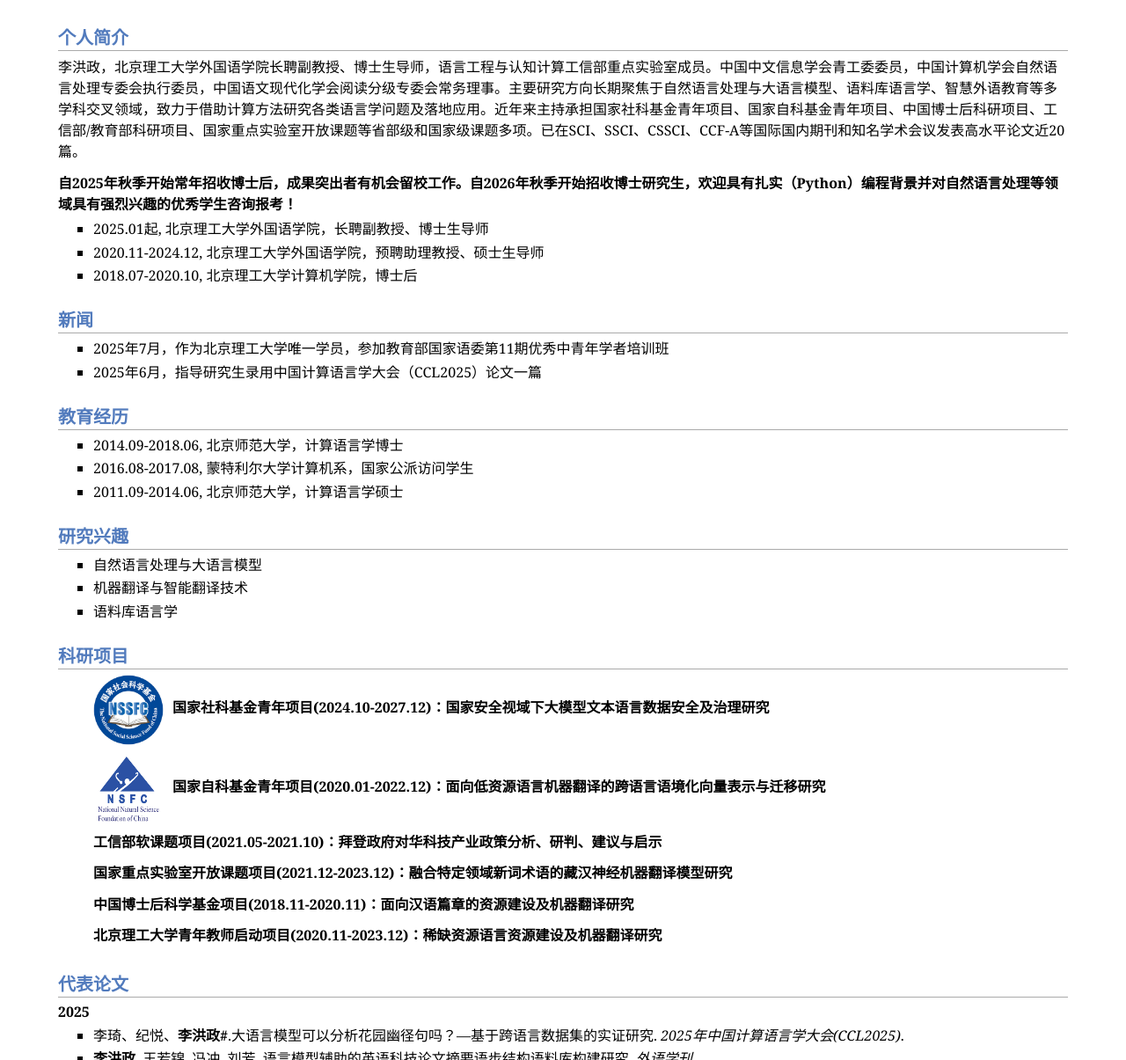
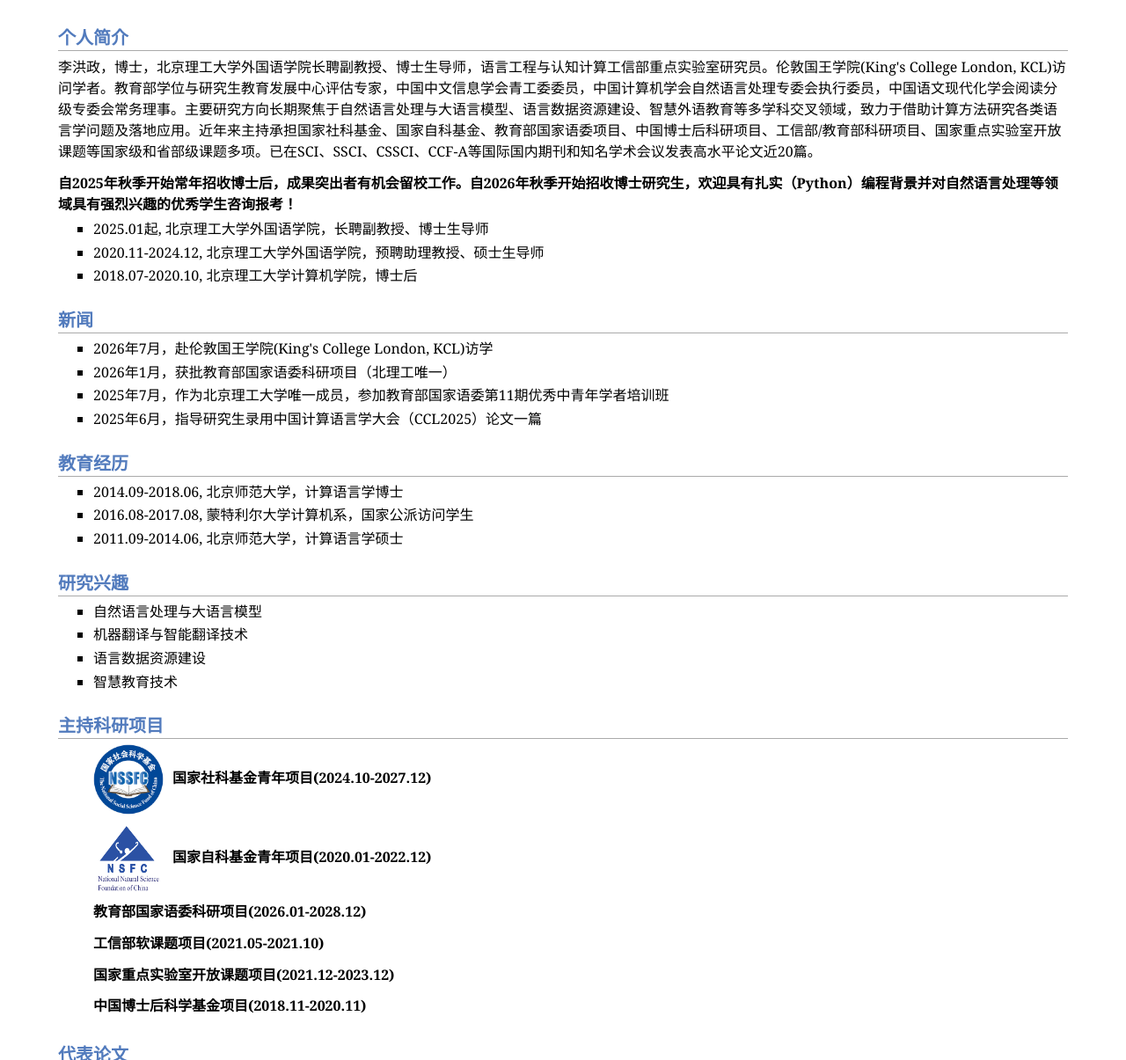
Before and after one commit to lihongzheng-nlp/lihongzheng-nlp.github.io, a Jekyll site: the page index_zh.html, which Jekyll copies as it is, in a window 1280 px wide and 1400 px high, scrolled down 245 px, cut to the strip 195-1400 px from the top of the window. Shown: the whole strip at 88% size. Built offline with Jekyll 4.4.1, drawn with Linux system fonts in a browser that asks for light colours.

Commit message:
Update index_zh.html

```diff
--- a/index_zh.html
+++ b/index_zh.html
@@ -21,7 +21,7 @@
 <div id="layout-content">
 <p><br /></p>
 <table class="imgtable"><tr><td>
-<img src="images/lihongzheng.jpg" alt="alt text" width="250px" height="350px" />&nbsp;</td>
+<img src="images/IMG_2784.JPG" alt="alt text" width="250px" height="350px" />&nbsp;</td>
 <td align="left"><p><br />
 <b style="color: black; font-size: 30pt; font-family: 'Microsoft YaHei', sans-serif;">李洪政</b><br />
 <a href="https://sfl.bit.edu.cn/">北京理工大学外国语学院</a><br />
@@ -35,7 +35,7 @@
 </div>
 </td></tr></table>
 <h2><b>个人简介</b></h2>
-<p style="line-height: 1.5;">李洪政，北京理工大学外国语学院长聘副教授、博士生导师，语言工程与认知计算工信部重点实验室成员。中国中文信息学会青工委委员，中国计算机学会自然语言处理专委会执行委员，中国语文现代化学会阅读分级专委会常务理事。主要研究方向长期聚焦于自然语言处理与大语言模型、语料库语言学、智慧外语教育等多学科交叉领域，致力于借助计算方法研究各类语言学问题及落地应用。近年来主持承担国家社科基金青年项目、国家自科基金青年项目、中国博士后科研项目、工信部/教育部科研项目、国家重点实验室开放课题等省部级和国家级课题多项。已在SCI、SSCI、CSSCI、CCF-A等国际国内期刊和知名学术会议发表高水平论文近20篇。 </p>
+<p style="line-height: 1.5;">李洪政，博士，北京理工大学外国语学院长聘副教授、博士生导师，语言工程与认知计算工信部重点实验室研究员。伦敦国王学院(King's College London, KCL)访问学者。教育部学位与研究生教育发展中心评估专家，中国中文信息学会青工委委员，中国计算机学会自然语言处理专委会执行委员，中国语文现代化学会阅读分级专委会常务理事。主要研究方向长期聚焦于自然语言处理与大语言模型、语言数据资源建设、智慧外语教育等多学科交叉领域，致力于借助计算方法研究各类语言学问题及落地应用。近年来主持承担国家社科基金、国家自科基金、教育部国家语委项目、中国博士后科研项目、工信部/教育部科研项目、国家重点实验室开放课题等国家级和省部级课题多项。已在SCI、SSCI、CSSCI、CCF-A等国际国内期刊和知名学术会议发表高水平论文近20篇。 </p>
 <p style="line-height: 1.5;"><b>自2025年秋季开始常年招收博士后，成果突出者有机会留校工作。自2026年秋季开始招收博士研究生，欢迎具有扎实（Python）编程背景并对自然语言处理等领域具有强烈兴趣的优秀学生咨询报考！</b></p>
 
 <ul>
@@ -48,7 +48,9 @@
 </ul>
 <h2><b>新闻</b></h2>
 <ul>
-<li><p>2025年7月，作为北京理工大学唯一学员，参加教育部国家语委第11期优秀中青年学者培训班</p></li>
+<li><p>2026年7月，赴伦敦国王学院(King's College London, KCL)访学</p></li>
+<li><p>2026年1月，获批教育部国家语委科研项目（北理工唯一）</p></li>
+<li><p>2025年7月，作为北京理工大学唯一成员，参加教育部国家语委第11期优秀中青年学者培训班</p></li>
 <li><p>2025年6月，指导研究生录用中国计算语言学大会（CCL2025）论文一篇</p></li>
 </ul>
 <h2><b>教育经历</b></h2>
@@ -66,22 +68,24 @@
 </li>
 <li><p>机器翻译与智能翻译技术</p>
 </li>
-<li><p>语料库语言学</p>
+<li><p>语言数据资源建设</p>
+</li>
+<li><p>智慧教育技术</p>
 </li>
 </ul>
-<h2><b>科研项目</b></h2>
+<h2><b>主持科研项目</b></h2>
 <ul>
-<li class="project-item"><img src="images/nssfc.jpg" alt="Project Icon" style="width:80px; height:80px; margin-right:10px;"><p><b>国家社科基金青年项目(2024.10-2027.12)：国家安全视域下大模型文本语言数据安全及治理研究</b></p>
+<li class="project-item"><img src="images/nssfc.jpg" alt="Project Icon" style="width:80px; height:80px; margin-right:10px;"><p><b>国家社科基金青年项目(2024.10-2027.12)</b></p>
 </li>
-<li class="project-item"><img src="images/nsfc.png" alt="Project Icon" style="width:80px; height:80px; margin-right:10px;"><p><b>国家自科基金青年项目(2020.01-2022.12)：面向低资源语言机器翻译的跨语言语境化向量表示与迁移研究</b></p>
+<li class="project-item"><img src="images/nsfc.png" alt="Project Icon" style="width:80px; height:80px; margin-right:10px;"><p><b>国家自科基金青年项目(2020.01-2022.12)</b></p>
 </li>
-<li class="project-item"><p><b>工信部软课题项目(2021.05-2021.10)：拜登政府对华科技产业政策分析、研判、建议与启示</b></p>
+<li class="project-item"><p><b>教育部国家语委科研项目(2026.01-2028.12)</b></p>
 </li>
-<li class="project-item"><p><b>国家重点实验室开放课题项目(2021.12-2023.12)：融合特定领域新词术语的藏汉神经机器翻译模型研究</b></p>
+<li class="project-item"><p><b>工信部软课题项目(2021.05-2021.10)</b></p>
 </li>
-<li class="project-item"><p><b>中国博士后科学基金项目(2018.11-2020.11)：面向汉语篇章的资源建设及机器翻译研究</b></p>
+<li class="project-item"><p><b>国家重点实验室开放课题项目(2021.12-2023.12)</b></p>
 </li>
-<li class="project-item"><p><b>北京理工大学青年教师启动项目(2020.11-2023.12)：稀缺资源语言资源建设及机器翻译研究</b></p>
+<li class="project-item"><p><b>中国博士后科学基金项目(2018.11-2020.11)</b></p>
 </li>
 </ul>
 <h2><b>代表论文</b></h2>
```
